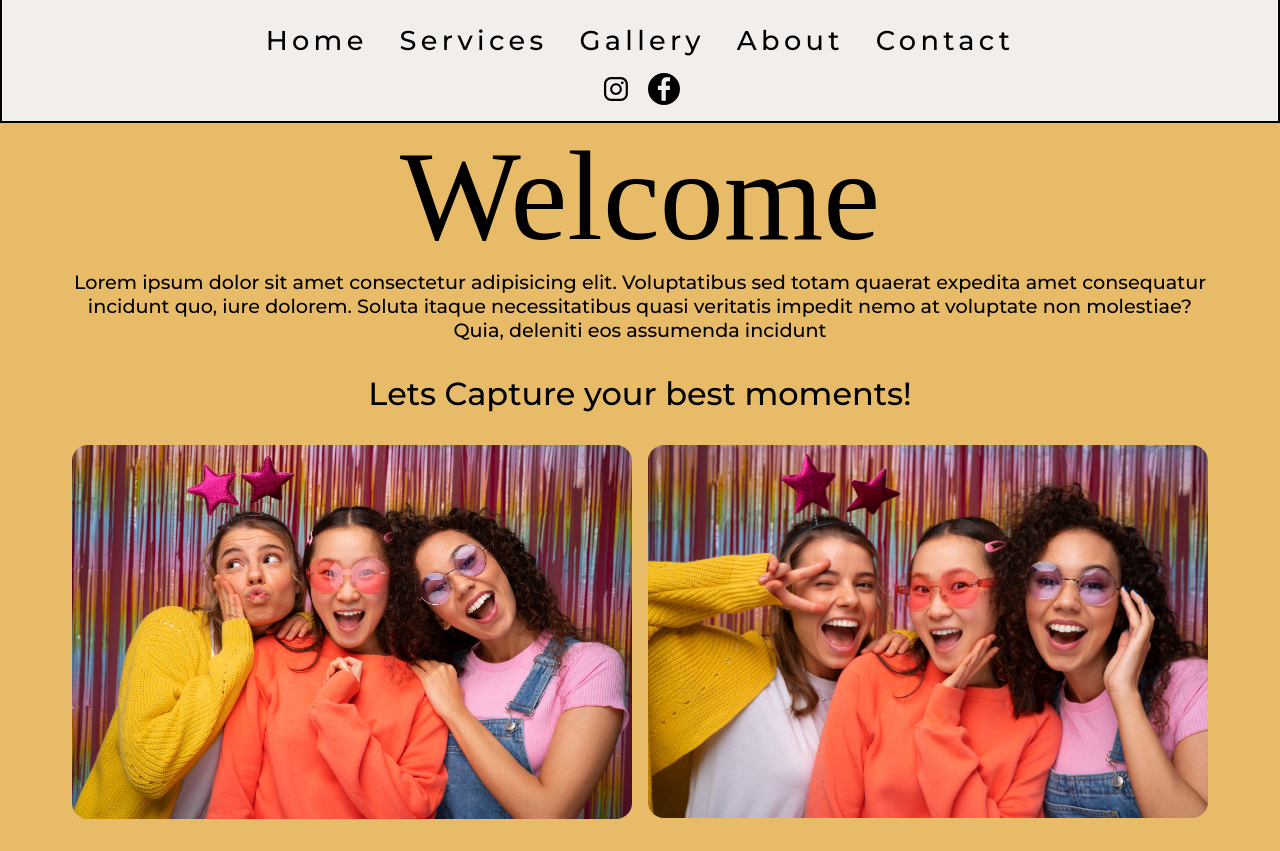
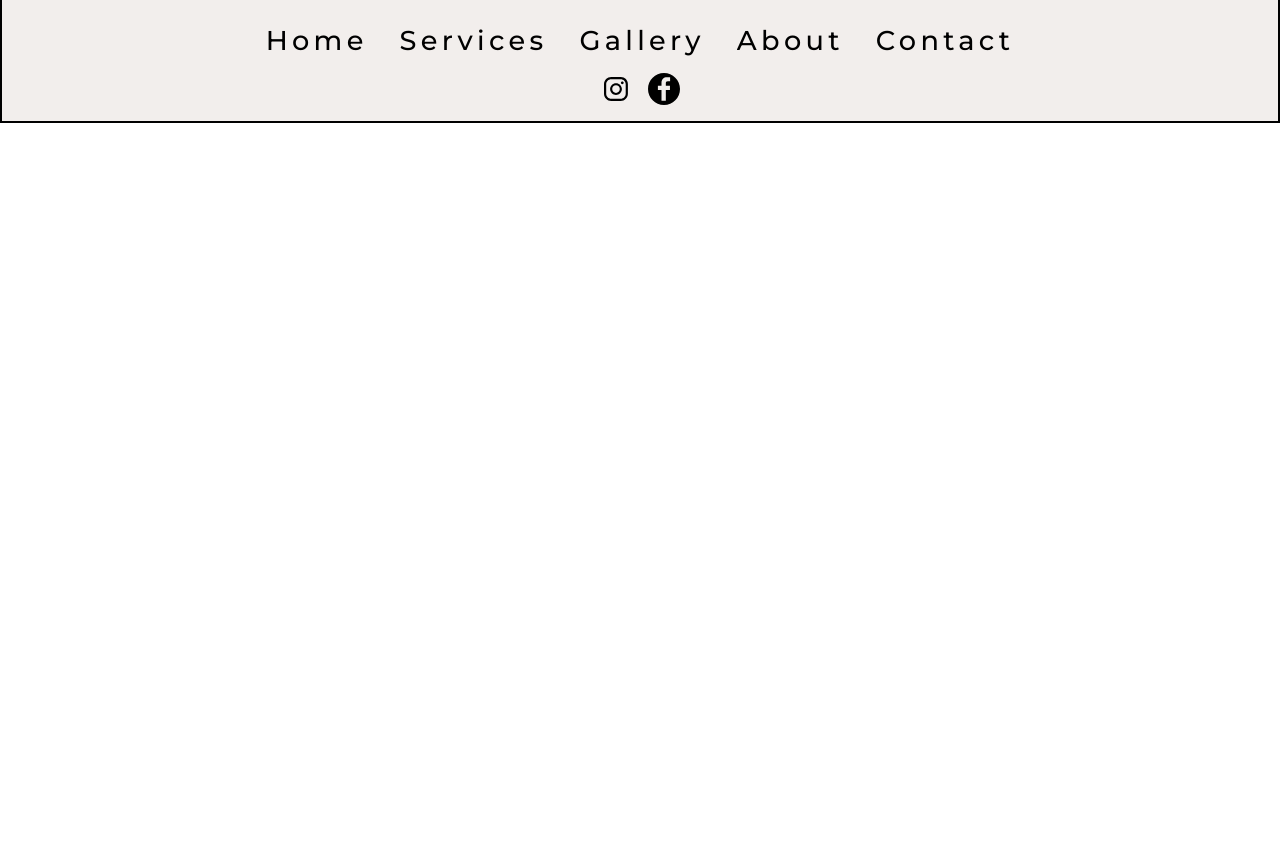
Before and after one commit to alecnissen/Keso-Pictures, a React (Vite) app: page / in a window 1280 px wide. Shown: the part 300-1151 px from the top of the page. After the commit the page ends 800 px from the top, so only its background shows below. Built offline with nearby package versions, Linux system fonts and the light colour scheme; a web font is replaced by a local one.

Commit message:
saving work before implementing new design

```diff
--- a/src/App.jsx
+++ b/src/App.jsx
@@ -9,8 +9,8 @@ export default function App() {
   return (
     <>
     <Header></Header>
-    <WelcomeImg></WelcomeImg>
-    <ImgsAndPackages></ImgsAndPackages>
+    {/* <WelcomeImg></WelcomeImg>
+    <ImgsAndPackages></ImgsAndPackages> */}
     </>
   );
 }
--- a/src/Styles/home_styles.scss
+++ b/src/Styles/home_styles.scss
@@ -7,42 +7,3 @@
     padding: 0;
     box-sizing: border-box;
 }
-
-body {
-    background-color: rgb(231, 187, 104);
-}
-
-
-
-// .main-photo-content-wrapper {
-//     display: flex;
-// }
-
-// .main-photo-homepage {
-//     width: 50vw;
-//     // height: 100vh;
-// }
-
-// .description-and-photo-content-wrapper {
-//     display: flex;
-// }
-
-// .description-text-container {
-//     display: flex;
-//     justify-content: center;
-//     flex-direction: column;
-//     padding: 3em;
-//     text-align: center;
-//     width: 100vw;
-//     // max-width: 55em;
-//     background-color: orange;
-//     color: white;
-//     font-family: "Italiana", sans-serif;
-//     font-weight: 400;
-
-// }
-
-// .description-photo-home {
-//     width: 50vw;
-//     height: 75vh;
-// }
```
